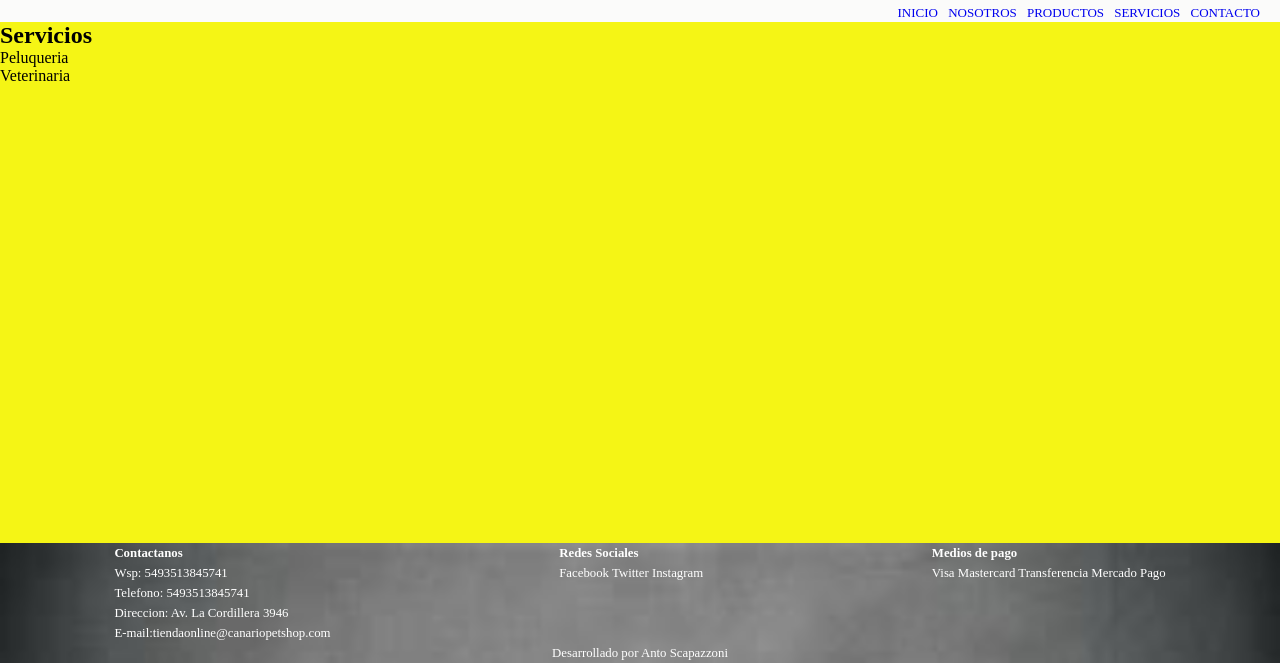
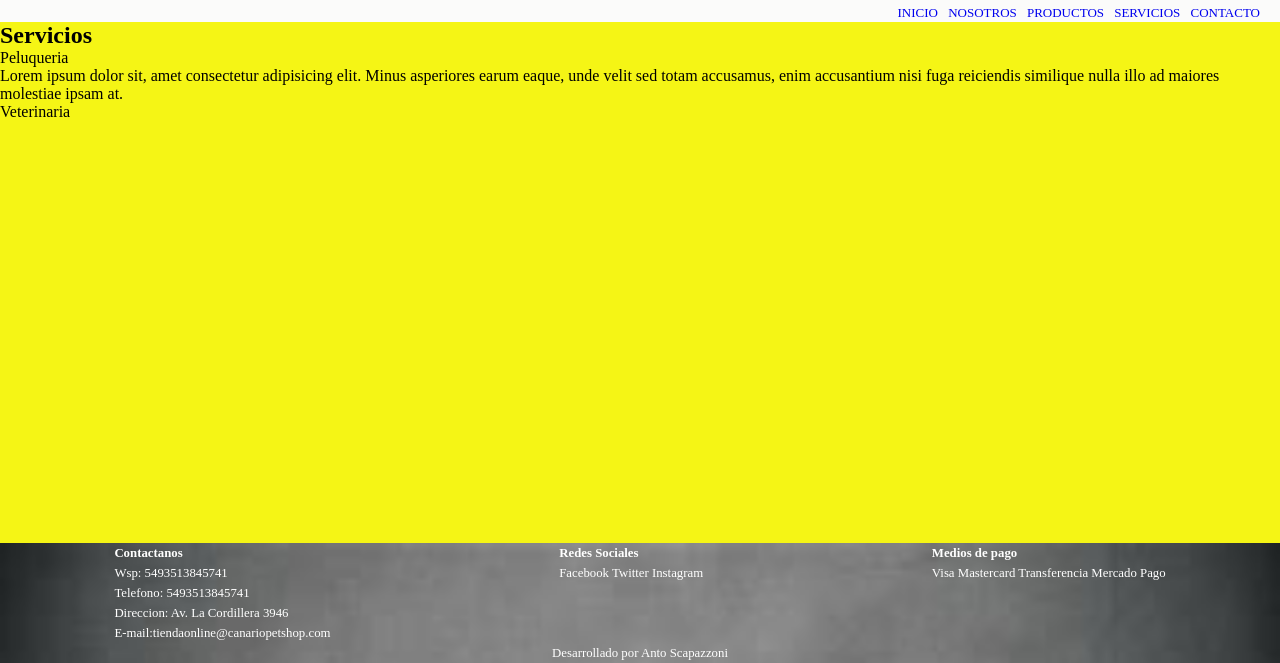
Before and after one commit to antoscapazzoni/canariopetshop, a plain HTML site: page views/servicios.html in a window 1280 px wide. Shown: the part 137-800 px from the top of the page. Drawn offline with Linux system fonts and the light colour scheme.

Commit message:
agregamos lorem en peluqueria

```diff
--- a/views/servicios.html
+++ b/views/servicios.html
@@ -37,6 +37,8 @@
         </div>
         <ul>
             <li>Peluqueria</li>
+            <p>Lorem ipsum dolor sit, amet consectetur adipisicing elit. Minus asperiores earum eaque, unde velit sed totam accusamus, enim accusantium nisi fuga reiciendis similique nulla illo ad maiores molestiae ipsam at.
+            </p>
             <li>Veterinaria</li>
         </ul>
     </main>
```
